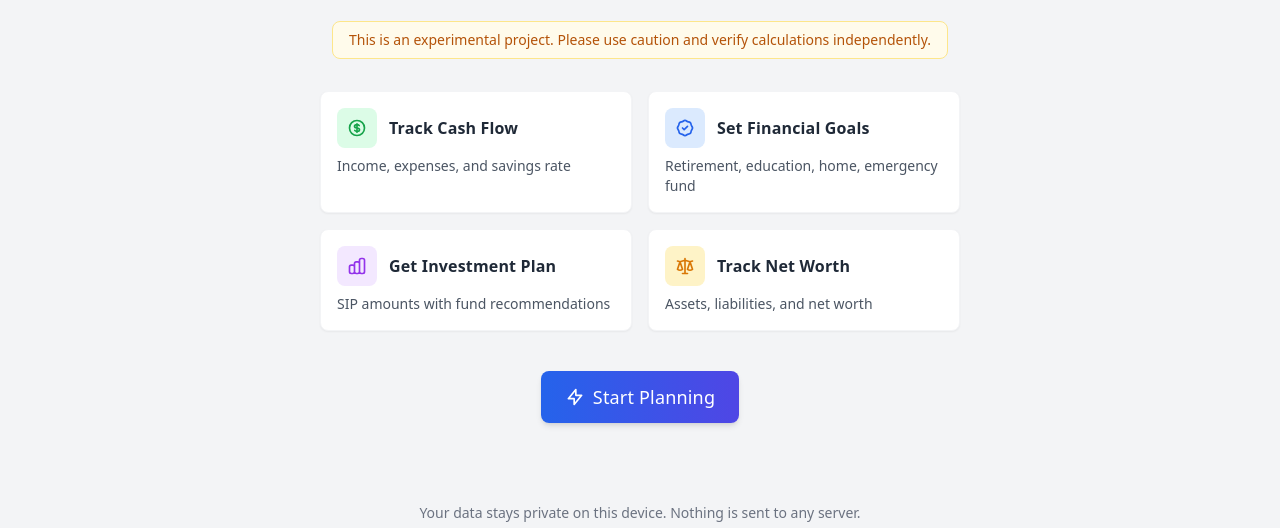
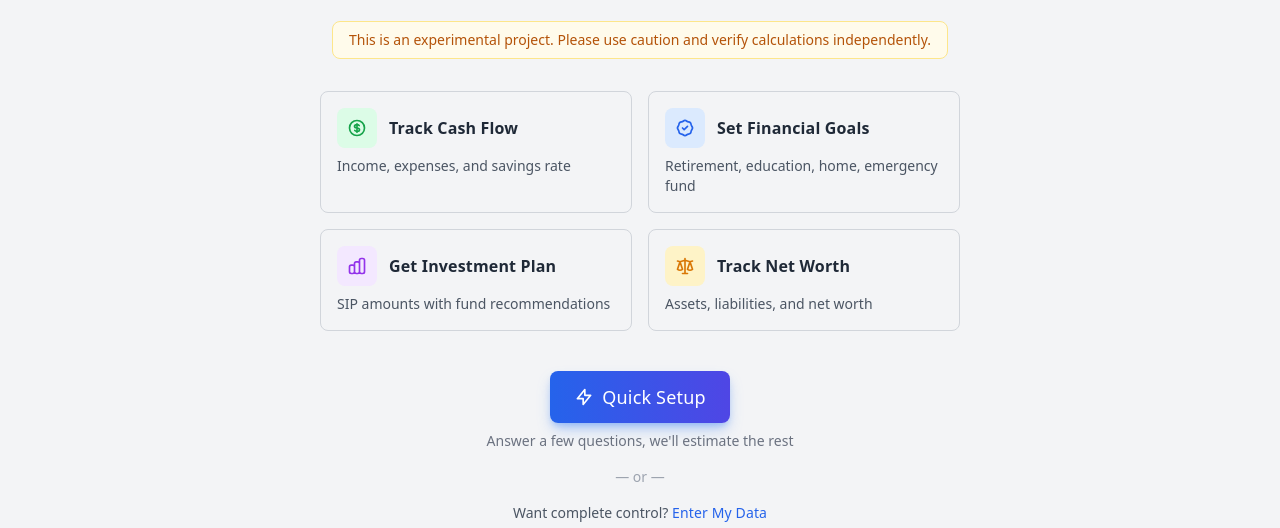
Before and after one commit to vinodvr/rupee-folio, a website with bundled scripts: page index.html in a window 1280 px wide. Shown: the part 269-797 px from the top of the page. Built offline with nearby package versions, Linux system fonts and the light colour scheme.

Commit message:
Add dual CTAs on Home tab with Quick Setup and Enter My Data options
- Replace single "Start Planning" button with two CTAs
- Quick Setup (primary): Opens wizard for guided setup
- Enter My Data (secondary): Goes directly to Cash Flow for manual entry
- Simplify feature card styling to flat borders without shadows
- Update review banner copy for assets tab

Co-Authored-By: Claude Opus 4.5 <noreply@anthropic.com>

```diff
--- a/app.js
+++ b/app.js
@@ -104,7 +104,7 @@ const TAB_LABELS = {
 
 const REVIEW_BANNER_MESSAGES = {
   cashflow: 'Edit your income, deductions, and expense amounts to match your actual numbers.',
-  assets: 'Add any savings, real estate, or other assets we may have missed.',
+  assets: 'Add any savings, real estate, or other assets which are missing here.',
   goals: 'Adjust target amounts and dates to match your actual plans.',
   investmentplan: 'Assign existing investments to goals to reduce the SIP required.'
 };
@@ -145,9 +145,15 @@ let switchToTabFn = null;
 function setupHomeTab(switchToTab) {
   switchToTabFn = switchToTab;
 
-  // Wire Start Planning button
-  document.getElementById('start-planning-btn')?.addEventListener('click', () => {
+  // Wire Quick Setup button - opens wizard
+  document.getElementById('quick-setup-btn')?.addEventListener('click', () => {
     openWizard();
+  });
+
+  // Wire Enter My Data button - go directly to Cash Flow
+  document.getElementById('enter-data-btn')?.addEventListener('click', () => {
+    switchToTab('cashflow');
+    history.replaceState(null, '', '#cashflow');
   });
 
   // Wire Continue Planning button
--- a/index.html
+++ b/index.html
@@ -111,7 +111,7 @@
 
         <!-- Desktop: Full feature cards -->
         <div class="hidden md:grid grid-cols-2 gap-4 text-left mb-10">
-          <div class="bg-white rounded-lg p-4 shadow-sm border border-gray-100">
+          <div class="rounded-lg p-4 border border-gray-300">
             <div class="flex items-center gap-3 mb-2">
               <div class="w-10 h-10 bg-green-100 rounded-lg flex items-center justify-center">
                 <svg class="w-5 h-5 text-green-600" fill="none" stroke="currentColor" viewBox="0 0 24 24">
@@ -123,7 +123,7 @@
             <p class="text-sm text-gray-600">Income, expenses, and savings rate</p>
           </div>
 
-          <div class="bg-white rounded-lg p-4 shadow-sm border border-gray-100">
+          <div class="rounded-lg p-4 border border-gray-300">
             <div class="flex items-center gap-3 mb-2">
               <div class="w-10 h-10 bg-blue-100 rounded-lg flex items-center justify-center">
                 <svg class="w-5 h-5 text-blue-600" fill="none" stroke="currentColor" viewBox="0 0 24 24">
@@ -135,7 +135,7 @@
             <p class="text-sm text-gray-600">Retirement, education, home, emergency fund</p>
           </div>
 
-          <div class="bg-white rounded-lg p-4 shadow-sm border border-gray-100">
+          <div class="rounded-lg p-4 border border-gray-300">
             <div class="flex items-center gap-3 mb-2">
               <div class="w-10 h-10 bg-purple-100 rounded-lg flex items-center justify-center">
                 <svg class="w-5 h-5 text-purple-600" fill="none" stroke="currentColor" viewBox="0 0 24 24">
@@ -147,7 +147,7 @@
             <p class="text-sm text-gray-600">SIP amounts with fund recommendations</p>
           </div>
 
-          <div class="bg-white rounded-lg p-4 shadow-sm border border-gray-100">
+          <div class="rounded-lg p-4 border border-gray-300">
             <div class="flex items-center gap-3 mb-2">
               <div class="w-10 h-10 bg-amber-100 rounded-lg flex items-center justify-center">
                 <svg class="w-5 h-5 text-amber-600" fill="none" stroke="currentColor" viewBox="0 0 24 24">
@@ -160,14 +160,27 @@
           </div>
         </div>
 
-        <!-- Empty state: Show wizard CTA -->
-        <div id="home-empty-state">
-          <button id="start-planning-btn" class="inline-flex items-center gap-2 px-6 py-3 bg-gradient-to-r from-blue-600 to-indigo-600 text-white rounded-lg hover:from-blue-700 hover:to-indigo-700 transition-all shadow-md hover:shadow-lg text-lg font-medium">
-            <svg class="w-5 h-5" fill="none" stroke="currentColor" viewBox="0 0 24 24">
-              <path stroke-linecap="round" stroke-linejoin="round" stroke-width="2" d="M13 10V3L4 14h7v7l9-11h-7z"/>
-            </svg>
-            Start Planning
-          </button>
+        <!-- Empty state: Show dual CTAs -->
+        <div id="home-empty-state" class="space-y-4">
+          <!-- Primary CTA: Quick Setup -->
+          <div>
+            <button id="quick-setup-btn" class="inline-flex items-center gap-2 px-6 py-3 bg-gradient-to-r from-blue-600 to-indigo-600 text-white rounded-lg hover:from-blue-700 hover:to-indigo-700 transition-all shadow-md hover:shadow-lg text-lg font-medium w-full sm:w-auto justify-center">
+              <svg class="w-5 h-5" fill="none" stroke="currentColor" viewBox="0 0 24 24">
+                <path stroke-linecap="round" stroke-linejoin="round" stroke-width="2" d="M13 10V3L4 14h7v7l9-11h-7z"/>
+              </svg>
+              Quick Setup
+            </button>
+            <p class="text-sm text-gray-500 mt-2">Answer a few questions, we'll estimate the rest</p>
+          </div>
+
+          <!-- Divider -->
+          <div class="text-sm text-gray-400">— or —</div>
+
+          <!-- Secondary CTA: Inline link style -->
+          <p class="text-sm text-gray-600">
+            Want complete control?
+            <button id="enter-data-btn" class="text-blue-600 hover:text-blue-700 hover:underline font-medium">Enter My Data</button>
+          </p>
         </div>
 
         <!-- Has data state: Show continue message -->
```
